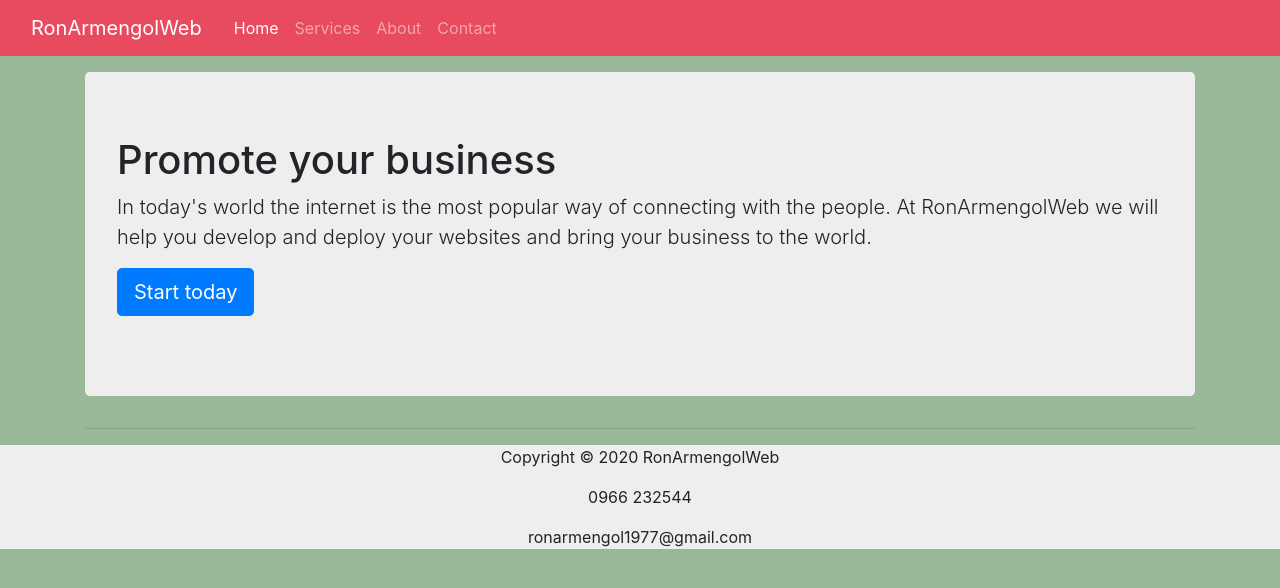
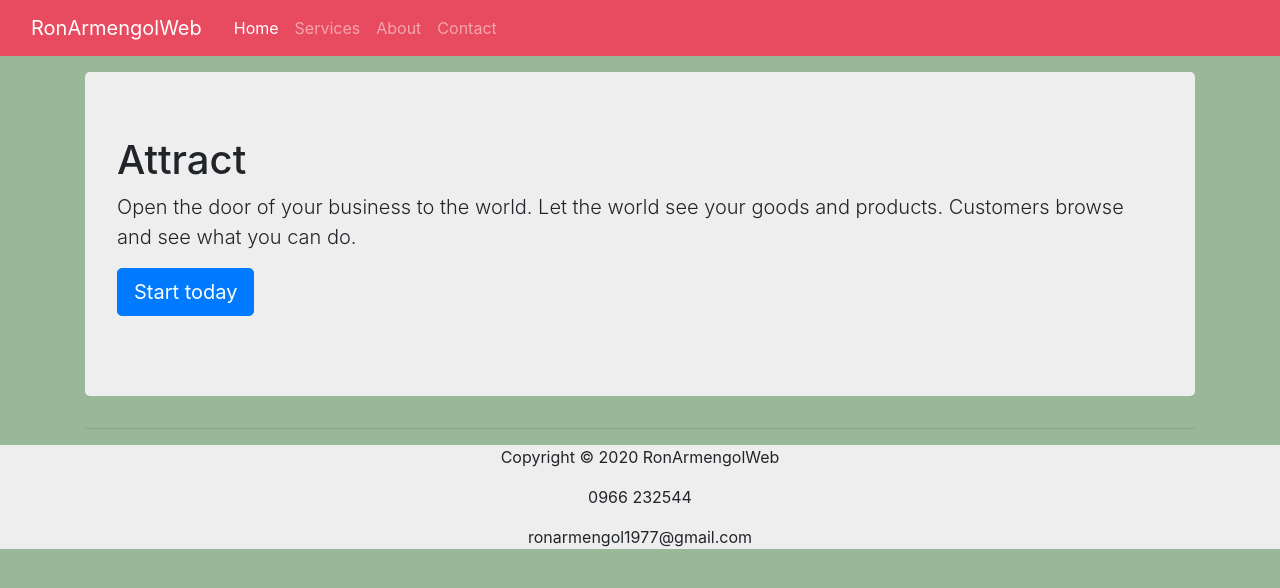
Before and after one commit to ronarmengol/test1, a plain HTML site: page attract.html in a window 1280 px wide. Drawn offline with nearby package versions, Linux system fonts and the light colour scheme.

Commit message:
attract - changed text in jumbotron

```diff
--- a/attract.html
+++ b/attract.html
@@ -18,7 +18,7 @@
         </button>
         <div class="collapse navbar-collapse" id="navbarCollapse">
             <div class="navbar-nav">
-                <a href="#" class="nav-item nav-link active">Home</a>
+                <a href="index.html" class="nav-item nav-link active">Home</a>
                 <a href="#" class="nav-item nav-link">Services</a>
                 <a href="#" class="nav-item nav-link">About</a>
                 <a href="#footer" class="nav-item nav-link">Contact</a>
@@ -28,8 +28,8 @@
 </nav>
 <div class="container">
     <div id="content" class="jumbotron" style="background-color: #eee;">
-        <h1>Promote your business</h1>
-        <p class="lead">In today's world the internet is the most popular way of connecting with the people. At RonArmengolWeb we will help you develop and deploy your websites and bring your business to the world.</p>
+        <h1>Attract</h1>
+        <p class="lead">Open the door of your business to the world. Let the world see your goods and products. Customers browse and see what you can do. </p>
         <p><a href="#footer" class="btn btn-primary btn-lg">Start today</a></p>
     </div>
     <hr>
```
